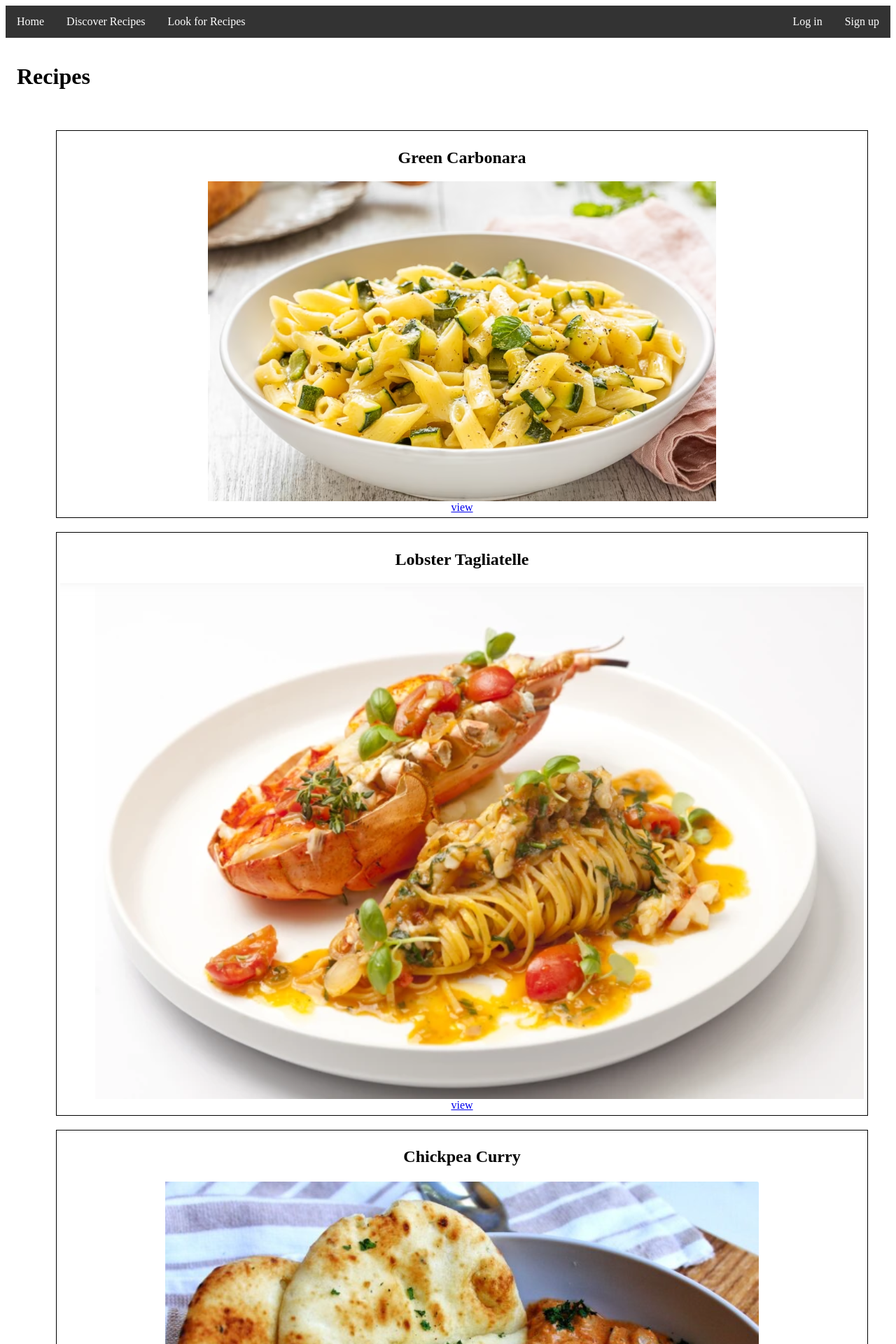
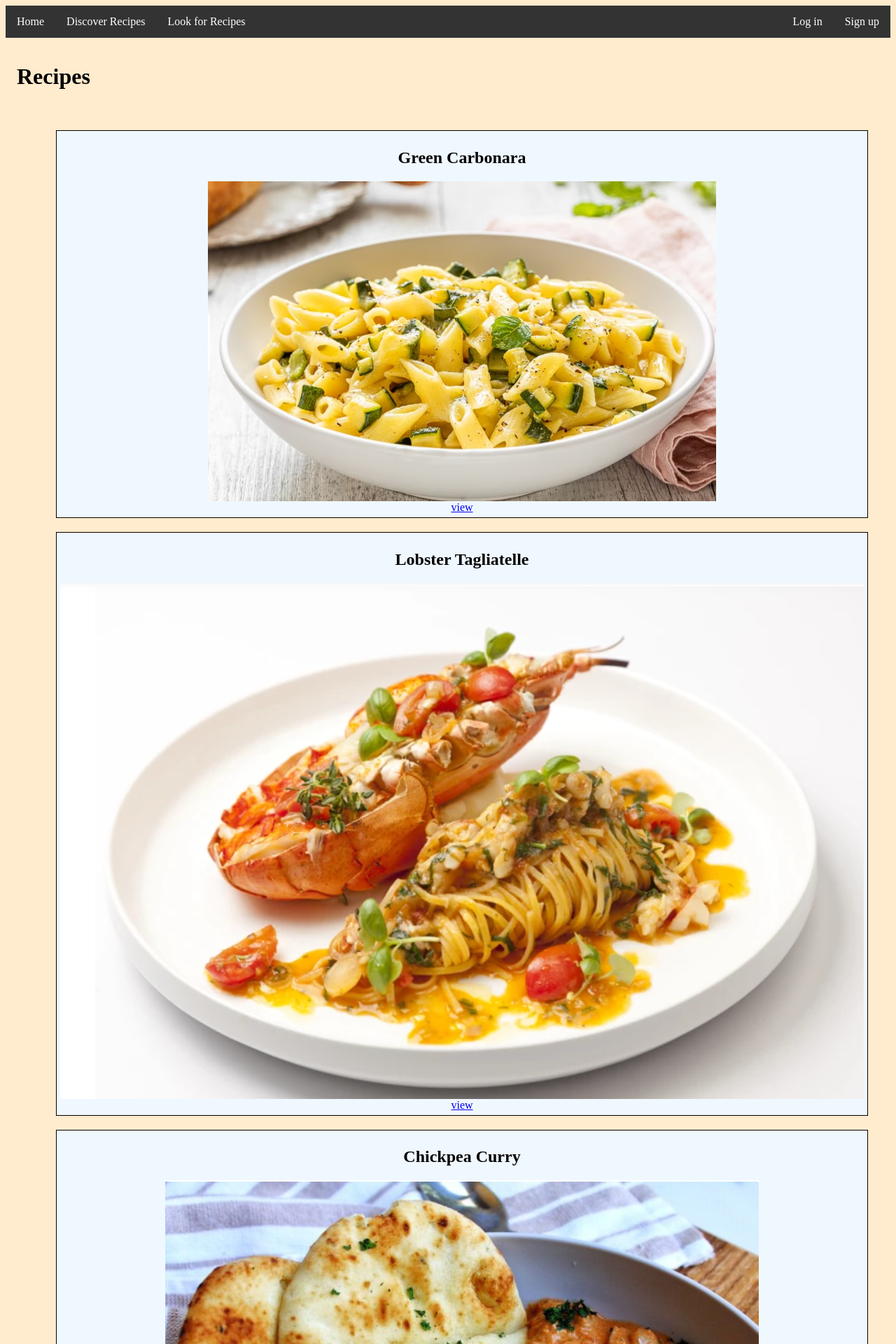
Before and after one commit to FrancescoFaillaceIng/djangoProject, a Django app: page /list/ in a window 1280 px wide. Shown: the top 1920 px of the page at 70% size. Run offline with Django 4.2, Linux system fonts and the light colour scheme; data comes from the database, SQL or seed files in the repository.

Commit message:
backgrounds

```diff
--- a/templates/Recipes_list.html
+++ b/templates/Recipes_list.html
@@ -26,6 +26,7 @@
             display: flex;
             flex-direction: column;
             align-items: center;
+            background-color: aliceblue;
         }
 
     </style>
--- a/templates/base.html
+++ b/templates/base.html
@@ -47,6 +47,10 @@
             float: right;
         }
 
+        body{
+            background-color: blanchedalmond;
+        }
+
     </style>
 </head>
 <body>
```
